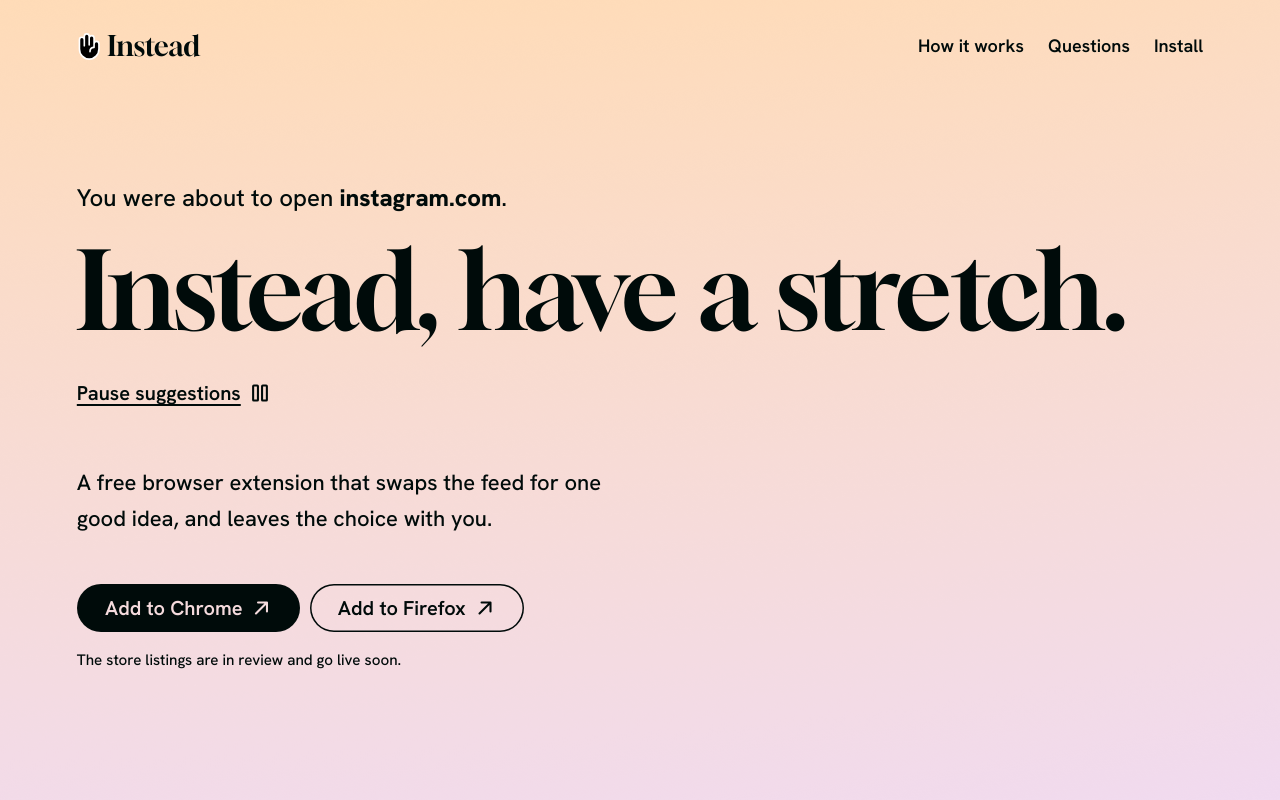
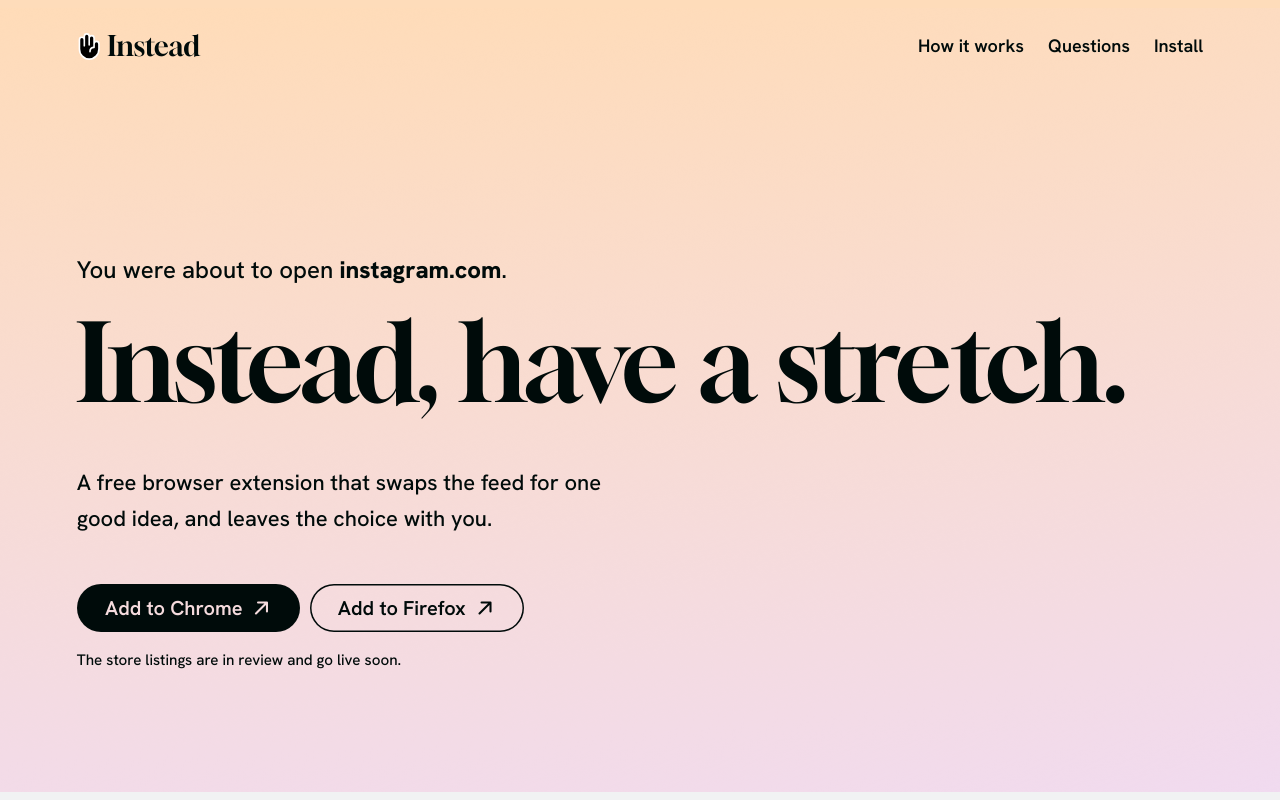
Before and after one commit to jackbush/instead, a browser extension: page website/index.html in a window 1280 px wide. Shown: the top 800 px of the page. Drawn offline with Linux system fonts and the light colour scheme; files that its build step writes are made by us from their sources; files whose address does not match are found by name.

Commit message:
fixed ios safari top/bottom colour bug

```diff
--- a/website/index.html
+++ b/website/index.html
@@ -49,13 +49,14 @@
       font: 500 1.125rem/1.6 "Hanken Grotesk", system-ui, sans-serif;
     }
 
-    /* No background of its own: without WebGL the root background, set to the
-       primary, shows through. */
-    #bg { position: fixed; inset: 0; width: 100%; height: 100%; z-index: -1; }
+    /* The canvas falls back to the primary if WebGL is unavailable. */
+    #bg { position: fixed; inset: 0; width: 100%; height: 100%; z-index: -1; background: var(--primary); }
 
-    /* Hidden behind the canvas, these carry the colour at each edge of the
-       window (set by site.js) for Safari to tint its bars from. */
-    .edge { position: fixed; inset-inline: 0; height: 3rem; z-index: -2; pointer-events: none; }
+    /* Strips in the colour at each edge of the window (set by site.js), for
+       Safari to tint its bars from. It only reads a solid background on the
+       topmost element at the edge, at least ~8px tall, so they sit over
+       everything; content scrolls under them as if under the bar. */
+    .edge { position: fixed; inset-inline: 0; height: 8px; z-index: 1; pointer-events: none; }
     .edge[data-edge="top"] { top: 0; }
     .edge[data-edge="bottom"] { bottom: 0; }
 
@@ -98,11 +99,12 @@
     }
     .was { margin: 0 0 1rem; font-size: clamp(1.125rem, 2vw, 1.5rem); }
     .was b { font-weight: 800; }
-    /* A word wider than a phone screen breaks rather than scrolling the page sideways. */
-    .hero h1 { font-size: clamp(3rem, 8.4vw, 8.5rem); max-width: 15ch; overflow-wrap: anywhere; }
+    /* On screens narrower than 375px the size shrinks with the text column,
+       keeping a 375px phone's proportions, so the longest suggestion still
+       fits the four lines phones keep for it. A word wider than the screen
+       breaks rather than scrolling the page sideways. */
+    .hero h1 { font-size: clamp(min(3rem, (100vw - 2 * var(--pad)) * 0.146), 8.4vw, 8.5rem); max-width: 15ch; overflow-wrap: anywhere; }
     .what { margin: 0; max-width: 34rem; font-size: clamp(1.125rem, 1.8vw, 1.375rem); text-wrap: pretty; }
-    .pause { margin-top: 1.5rem; }
-    .pause[hidden], .pause .icon[hidden] { display: none; }
     .swap { transition: opacity 280ms ease-out, filter 280ms ease-out; }
     .swap.out { opacity: 0; filter: blur(6px); }
 
@@ -229,6 +231,9 @@
 
     @media (max-width: 720px) {
       .top nav { display: none; }
+      /* Room for the longest suggestion, set to the bottom, so the lines
+         below stay put as the sentence changes length. */
+      .hero h1 { min-height: 4lh; display: grid; align-content: end; }
       .split { grid-template-columns: 1fr; }
       .split.flip > :first-child { order: 0; }
       .install .btn { flex: 1 1 100%; }
@@ -237,9 +242,9 @@
   </style>
 </head>
 <body>
+  <canvas id="bg" aria-hidden="true"></canvas>
   <div class="edge" data-edge="top"></div>
   <div class="edge" data-edge="bottom"></div>
-  <canvas id="bg" aria-hidden="true"></canvas>
 
   <header class="top">
     <a class="brand" href="#top" aria-label="Instead, top of the page"><img src="icons/favicon.svg" alt="">Instead</a>
@@ -255,11 +260,6 @@
       <div>
         <p class="was swap" id="was">You were about to open <b>reddit.com</b>.</p>
         <h1 class="display swap" id="hero-title">Instead, find a leaf and draw&nbsp;it.</h1>
-        <button class="btn link pause" type="button" hidden>
-          <span>Pause suggestions</span>
-          <svg class="icon" data-icon="pause" aria-hidden="true" viewBox="0 0 256 256"><path d="M200,28H160a20,20,0,0,0-20,20V208a20,20,0,0,0,20,20h40a20,20,0,0,0,20-20V48A20,20,0,0,0,200,28Zm-4,176H164V52h32ZM96,28H56A20,20,0,0,0,36,48V208a20,20,0,0,0,20,20H96a20,20,0,0,0,20-20V48A20,20,0,0,0,96,28ZM92,204H60V52H92Z"/></svg>
-          <svg class="icon" data-icon="play" aria-hidden="true" viewBox="0 0 256 256" hidden><path d="M234.49,111.07,90.41,22.94A20,20,0,0,0,60,39.87V216.13A20,20,0,0,0,90.41,233.06l144.08-88.13a23.69,23.69,0,0,0,0-33.86ZM84,208.85V47.15L216.16,128Z"/></svg>
-        </button>
       </div>
       <p class="what">A free browser extension that swaps the feed for one good idea, and leaves the choice with you.</p>
       <div class="install" data-install>
--- a/website/site.js
+++ b/website/site.js
@@ -30,23 +30,11 @@ function sentence(line) {
 const hero = document.getElementById("hero-title");
 const was = document.getElementById("was");
 
-const pause = document.querySelector(".pause");
-const fading = new Set(); // swaps between fading out and back in
-
 // Swaps an element's text with a short blur and fade.
 function swap(element, update) {
   if (reducedMotion) return update();
   element.classList.add("out");
-  const timer = setTimeout(() => { fading.delete(timer); update(); element.classList.remove("out"); }, 280);
-  fading.add(timer);
-}
-
-// Cancels a swap that is mid-fade; the old text comes back at full strength.
-function settle() {
-  for (const timer of fading) clearTimeout(timer);
-  fading.clear();
-  hero.classList.remove("out");
-  was.classList.remove("out");
+  setTimeout(() => { update(); element.classList.remove("out"); }, 280);
 }
 
 function showSite(i) {
@@ -57,28 +45,14 @@ Promise.all([shared, fetch("suggestions.txt").then((r) => r.text())]).then(([{ p
   const lines = parseLines(text).map(plainText);
   let i = Math.floor(Math.random() * lines.length);
   hero.textContent = sentence(lines[i]);
-  if (reducedMotion) return; // one sentence, nothing to pause
+  if (reducedMotion) return; // one sentence that stays
   let site = 0;
-  let timer = 0;
-  const advance = () => {
+  setInterval(() => {
     if (document.hidden) return;
     i = (i + 1) % lines.length;
     swap(hero, () => { hero.textContent = sentence(lines[i]); });
     showSite(++site);
-  };
-  const run = () => { timer = setInterval(advance, CYCLE_MS); };
-  run();
-  pause.hidden = false;
-  pause.addEventListener("click", () => {
-    const resuming = !timer;
-    if (resuming) run();
-    else { clearInterval(timer); timer = 0; settle(); }
-    // The label carries the state, so there is no aria-pressed to contradict it.
-    pause.querySelector("span").textContent = resuming ? "Pause suggestions" : "Play suggestions";
-    // SVG elements have no `hidden` property, only the attribute.
-    pause.querySelector('[data-icon="pause"]').toggleAttribute("hidden", !resuming);
-    pause.querySelector('[data-icon="play"]').toggleAttribute("hidden", resuming);
-  });
+  }, CYCLE_MS);
 });
 
 // Screenshots in a different order each visit.
@@ -97,15 +71,27 @@ function mixHex(a, b, t) {
 // The hue starts somewhere random and turns a full circle between the top of
 // the page and the start of the paper. The browser's bars follow whatever is
 // on screen at each edge: the gradient there, with as much of the paper's
-// fade as covers it. Safari tints its bars from the fixed blocks behind the
+// fade as covers it. Safari tints its bars from the edge strips over the
 // canvas and its overscroll from the root background; other browsers read
 // theme-color.
 const background = paintBackground(document.getElementById("bg"));
 const ground = document.getElementById("ground");
 const themeColor = document.querySelector('meta[name="theme-color"]');
-const [topEdge, bottomEdge] = ["top", "bottom"].map((e) => document.querySelector(`[data-edge="${e}"]`));
+let [topEdge, bottomEdge] = ["top", "bottom"].map((e) => document.querySelector(`[data-edge="${e}"]`));
 const startHue = params.h;
 let frame = 0;
+
+// Safari reads a strip's colour once, when the strip is added, so a new
+// colour needs a new strip. Returns the strip now in the page.
+function tint(strip, colour) {
+  if (strip.dataset.colour === colour) return strip;
+  const fresh = strip.cloneNode();
+  fresh.dataset.colour = colour;
+  fresh.style.backgroundColor = colour;
+  strip.replaceWith(fresh);
+  return fresh;
+}
+
 function turn() {
   frame = 0;
   params.h = Math.round(startHue + Math.min(1, scrollY / ground.offsetTop) * 360) % 360;
@@ -118,8 +104,8 @@ function turn() {
   const groundTop = ground.getBoundingClientRect().top;
   const at = (lab, y) => mixHex(oklabHex(lab), PAPER, Math.min(1, Math.max(0, (y - groundTop) / fade)));
   const top = at(edges.top, 0);
-  topEdge.style.backgroundColor = top;
-  bottomEdge.style.backgroundColor = at(edges.bottom, innerHeight);
+  topEdge = tint(topEdge, top);
+  bottomEdge = tint(bottomEdge, at(edges.bottom, innerHeight));
   document.documentElement.style.backgroundColor = top;
   themeColor.content = top;
 }
```
Also changed, not shown: DESIGN.md (+3 -3 lines), .claude/lessons.md (added).
